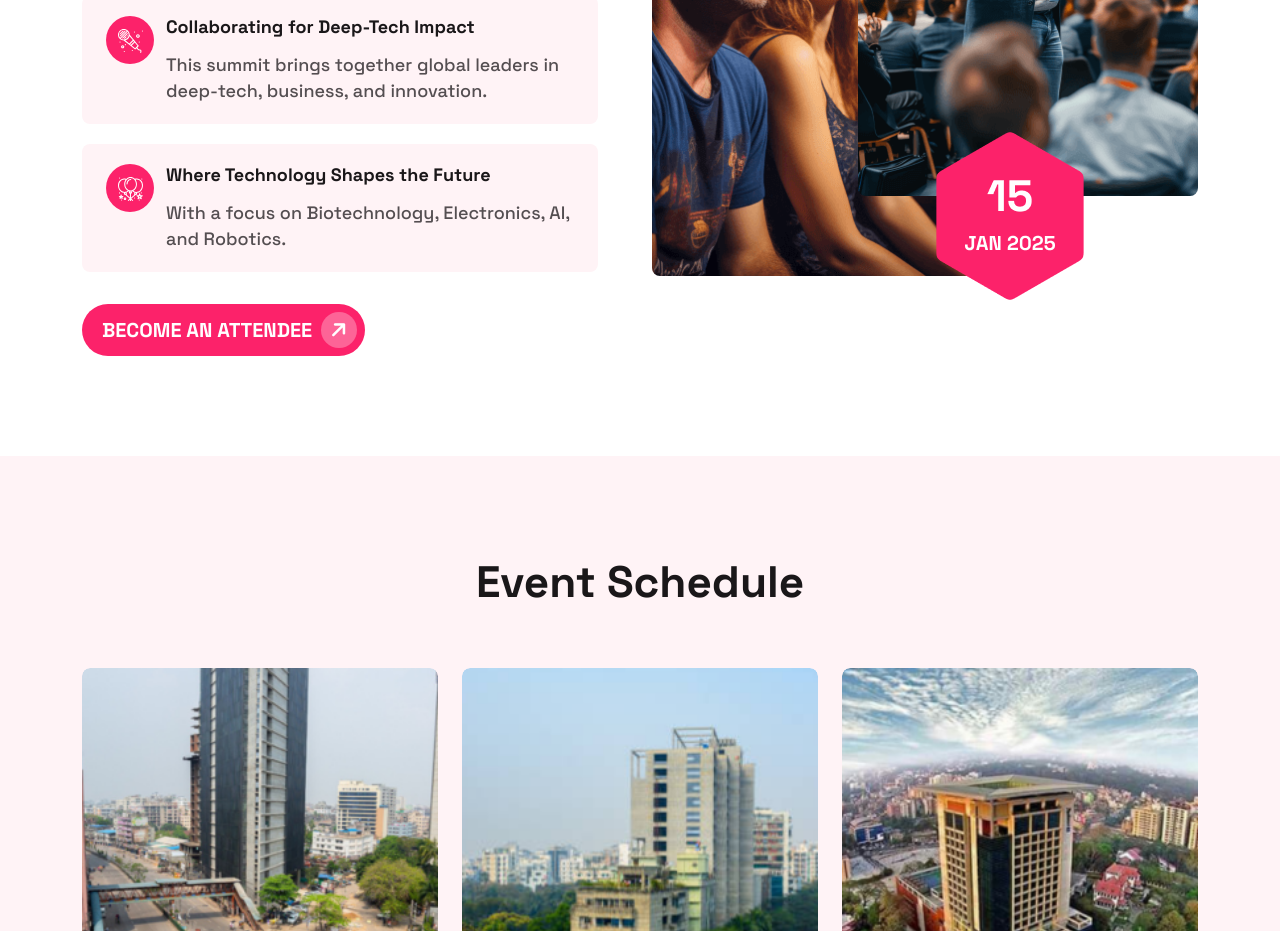
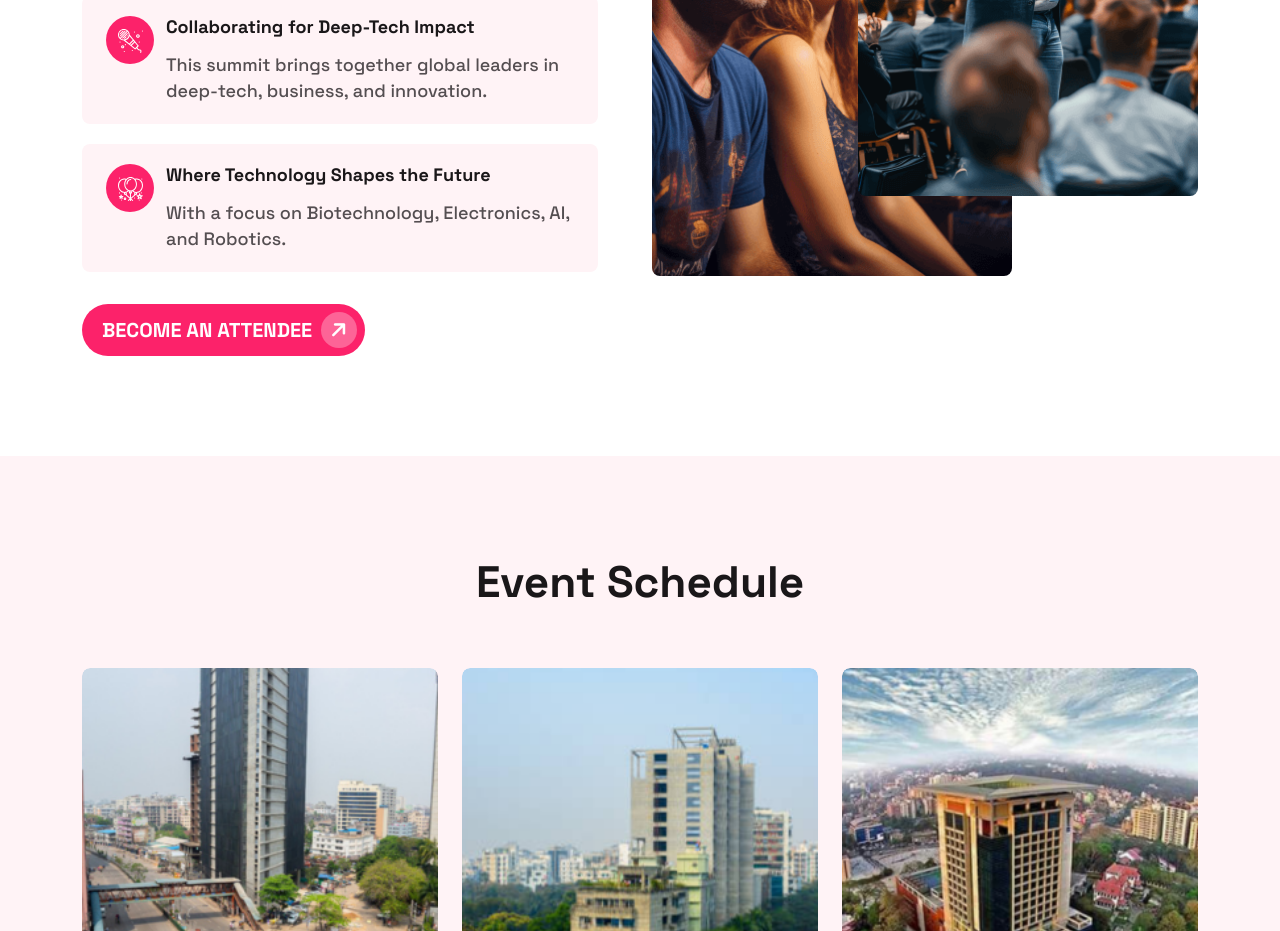
Before and after one commit to slsuyel/events-manage, a Next.js app: page /index7 in a window 1280 px wide. Shown: the part 1600-2531 px from the top of the page. Built offline with nearby package versions, Linux system fonts and the light colour scheme.

Commit message:
fix: remove image

```diff
--- a/components/sections/home7/section3.tsx
+++ b/components/sections/home7/section3.tsx
@@ -59,7 +59,7 @@ export default function Section3() {
 										<img src="https://cdn-icons-png.flaticon.com/512/630/630426.png" alt="" className="arrow1" />
 									</Link>
 								</div>
-								<img src="/assets/img/elements/elements37.png" alt="" className="elements37" />
+
 							</div>
 						</div>
 					</div>
```
